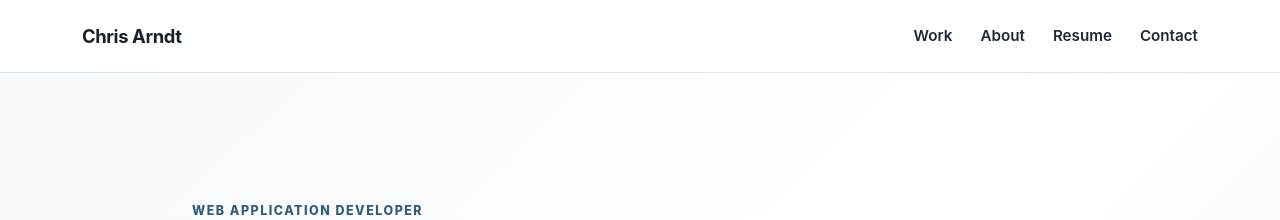
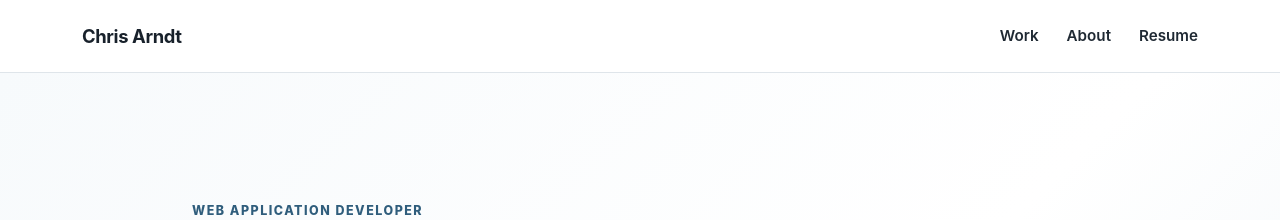
Before and after one commit to Chrisgo-75/chrisgo-75.github.io, a Jekyll site: the page built from index.html, in a window 1280 px wide. Shown: the top 220 px of the page. Built offline with Jekyll 4.4.1, drawn with Linux system fonts in a browser that asks for light colours.

Commit message:
Removed contact link from navbar.

```diff
--- a/_includes/header.html
+++ b/_includes/header.html
@@ -8,7 +8,6 @@
       <a href="{{ '/work/' | relative_url }}">Work</a>
       <a href="{{ '/about/' | relative_url }}">About</a>
       <a href="{{ '/resume/' | relative_url }}">Resume</a>
-      <a href="{{ '/contact/' | relative_url }}">Contact</a>
     </nav>
   </div>
 </header>
```
